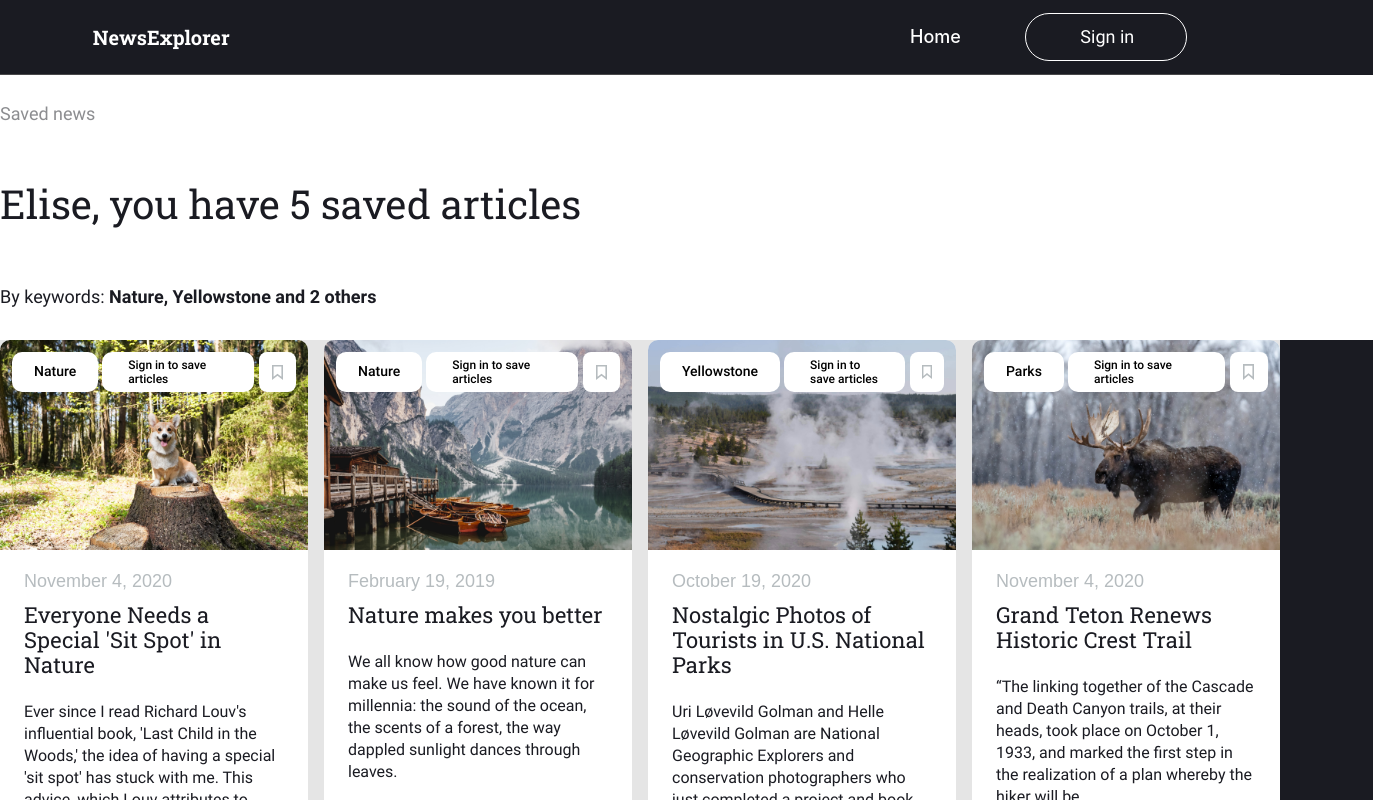
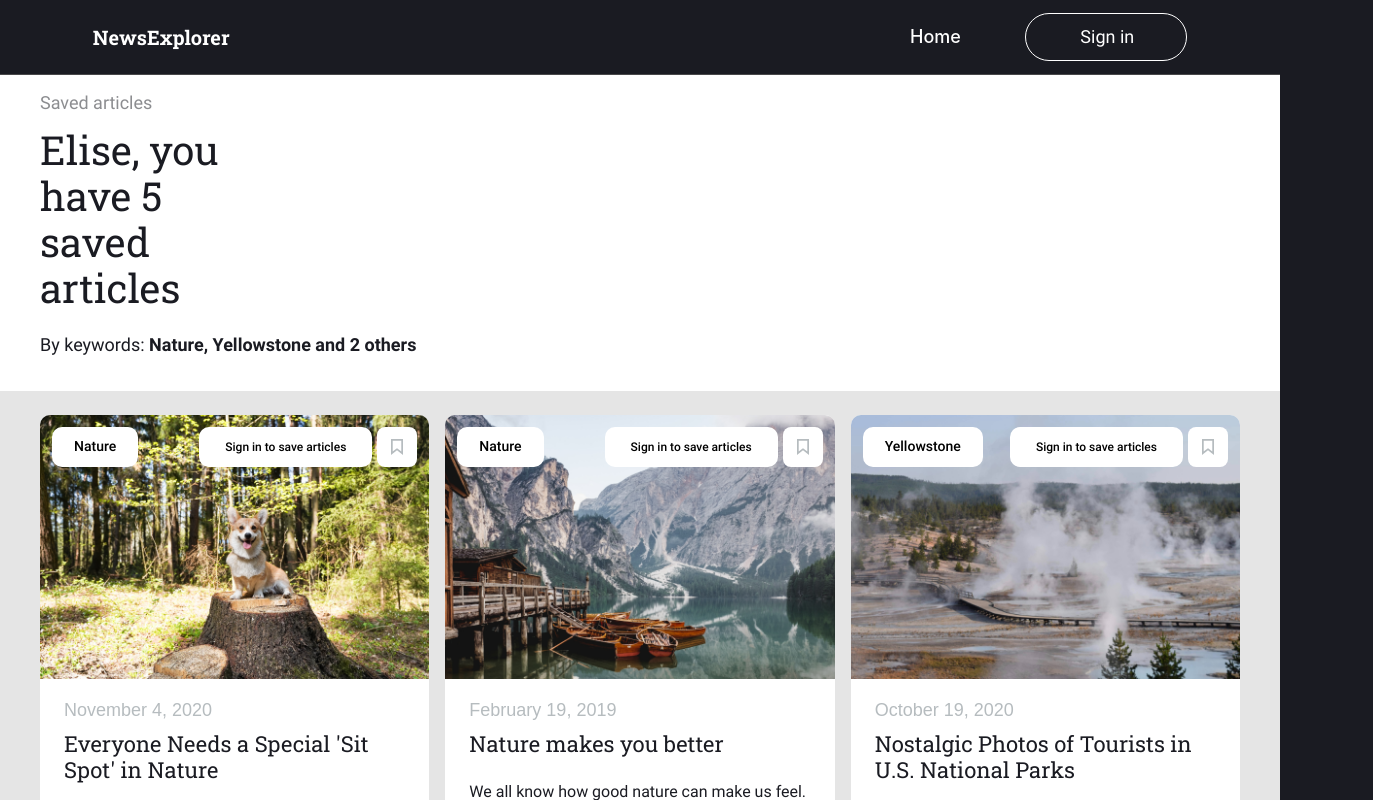
Before and after one commit to irmo12/news-explorer-frontend, a React (Create React App) app in the folder news-explorer/: page /saved-news in a window 1280 px wide. Shown: the top 800 px of the page, 1373 px wide, since content can reach past the window. Built offline with nearby package versions, Linux system fonts and the light colour scheme; a web font is replaced by a local one.

Commit message:
saved-grid fixes

```diff
--- a/news-explorer/src/components/SavedNews/SavedNews.css
+++ b/news-explorer/src/components/SavedNews/SavedNews.css
@@ -1,11 +1,16 @@
+.news-grid-container {
+  background-color: #e5e5e5;
+  max-width: 1440px;
+  padding: 3vh 5vh 3.5vh;
+}
 .news-grid {
   display: grid;
   grid-template-columns: repeat(auto-fit, minmax(300px, 1fr));
   grid-auto-rows: minmax(350px, 1fr);
   gap: 16px;
   background-color: #e5e5e5;
-  flex-wrap: wrap;
   width: 100%;
+
 }
 
 @media screen and (max-width: 1024px) {
--- a/news-explorer/src/components/SavedNews/SavedNews.js
+++ b/news-explorer/src/components/SavedNews/SavedNews.js
@@ -5,6 +5,7 @@ import './SavedNews.css'
 function SavedNews({ newsData }) {
 
   return (
+    <div className='news-grid-container'>
     <div className="news-grid">
       {newsData.map(news => (
         <NewsCard
@@ -13,6 +14,7 @@ function SavedNews({ newsData }) {
         />
       ))}
     </div>
+    </div>
   );
 }
 
--- a/news-explorer/src/components/SavedNewsHeader/SavedNewsHeader.css
+++ b/news-explorer/src/components/SavedNewsHeader/SavedNewsHeader.css
@@ -1,11 +1,16 @@
 .saved-news {
+  background-color: #fff;
+  width: 100%;
+  max-width: 1440px;
+ }
+
+ .saved-news__content {
   display: flex;
   flex-flow: column nowrap;
   justify-content: space-around;
   align-items: left;
-  background-color: #fff;
-  padding: 1% 7.25%;
-  width: 100%;
+  margin-left: 5vh;
+  margin-bottom: 2vh;;
  }
 
 .saved-news__heading {
@@ -15,6 +20,8 @@
   font-size: 18px;
   line-height: 133%;
   color: rgba(26, 27, 34, 0.5);
+  margin-top: 2vh;
+  margin-bottom: 0;
 }
 
 .saved-news__user-message {
@@ -24,6 +31,8 @@
   font-size: 40px;
   line-height: 115%;
   color: #1a1b22;
+  max-width: 29vh;
+  margin: 1.5vh 0 .5vh 0;
 }
 
 .saved-news__saved-summary {
--- a/news-explorer/src/components/SavedNewsHeader/SavedNewsHeader.js
+++ b/news-explorer/src/components/SavedNewsHeader/SavedNewsHeader.js
@@ -12,14 +12,16 @@ function SavedNewsHeader({ newsData, username }) {
   return (
     <>
       <div className='saved-news'>
-        <h2 className='saved-news__heading'>Saved news</h2>
-        <h3 className='saved-news__user-message'>{username}, you have {numberOfSavedArticles} saved articles</h3>
-        <p className='saved-news__saved-summary'>
-          <span className='saved-news__saved-by'>By keywords:</span><span className='saved-news__summary-string'> {displayedKeywords.join(', ')}
-            {remainingKeywordsCount > 0 ? ` and ${remainingKeywordsCount} other${remainingKeywordsCount > 1 ? 's' : ''}` : ''}
-          </span></p>
+        <div className='saved-news__content'>
+          <h2 className='saved-news__heading'>Saved articles</h2>
+          <h3 className='saved-news__user-message'>{username}, you have {numberOfSavedArticles} saved articles</h3>
+          <p className='saved-news__saved-summary'>
+            <span className='saved-news__saved-by'>By keywords:</span><span className='saved-news__summary-string'> {displayedKeywords.join(', ')}
+              {remainingKeywordsCount > 0 ? ` and ${remainingKeywordsCount} other${remainingKeywordsCount > 1 ? 's' : ''}` : ''}
+            </span></p>
+        </div>
       </div>
-      <SavedNews newsData={newsData} />
+      <SavedNews className='saved-news__articles' newsData={newsData} />
     </>
   );
 }
```
